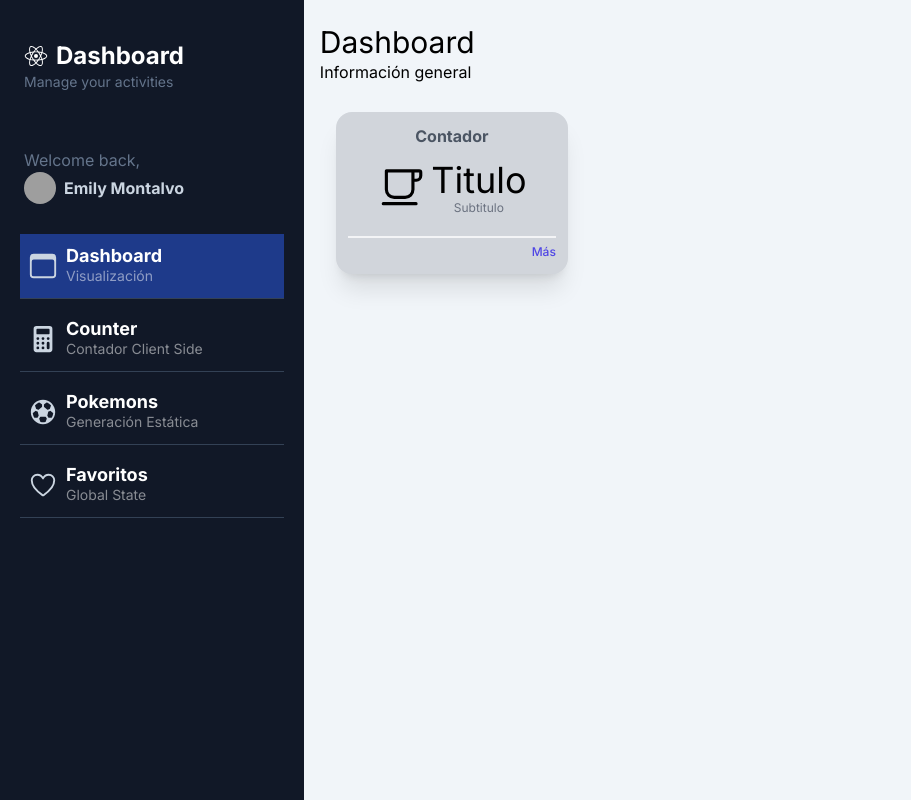
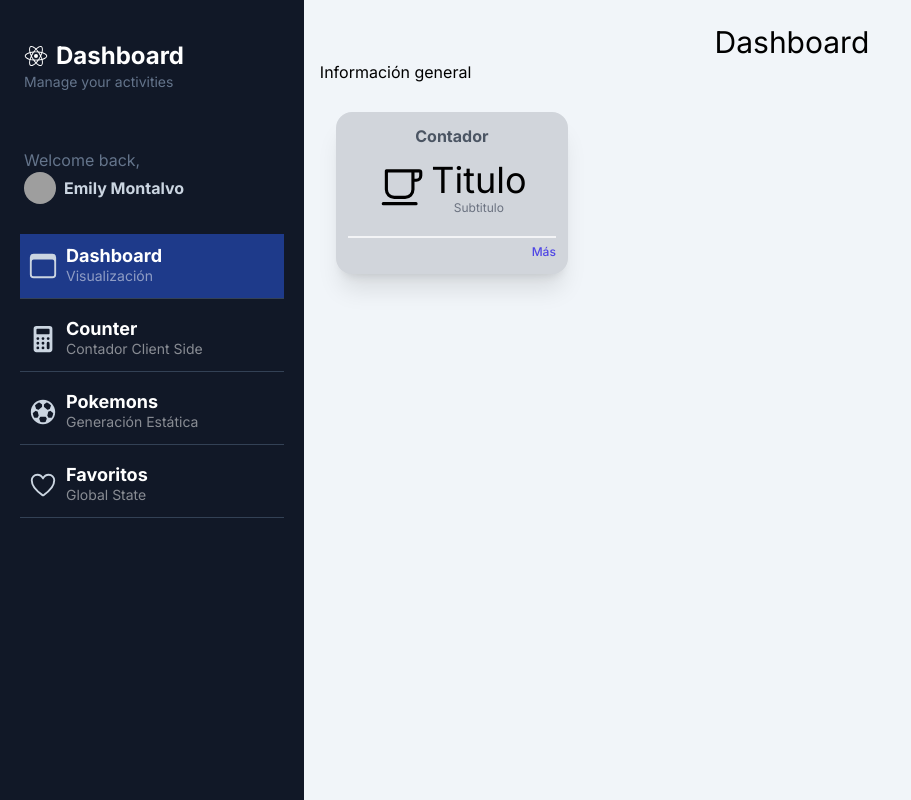
Before and after one commit to EmilyMontalvo/myDashboard-next, a Next.js app: page /dashboard/main in a window 1280 px wide. Shown: the whole page, without its empty margins (0-911 px from the left). Built offline with nearby package versions, Linux system fonts and the light colour scheme; grey boxes are pictures that could not be loaded.

Commit message:
feat: redux configuration

```diff
--- a/package.json
+++ b/package.json
@@ -9,10 +9,12 @@
     "lint": "next lint"
   },
   "dependencies": {
+    "@reduxjs/toolkit": "^2.2.3",
     "next": "14.2.1",
     "react": "^18",
     "react-dom": "^18",
-    "react-icons": "^5.0.1"
+    "react-icons": "^5.0.1",
+    "react-redux": "^9.1.1"
   },
   "devDependencies": {
     "@types/node": "^20",
--- a/src/app/dashboard/main/page.tsx
+++ b/src/app/dashboard/main/page.tsx
@@ -1,11 +1,17 @@
 import { SimpleWidget } from '@/components'
 import React from 'react'
+
+
+export const metadata = {
+ title: 'Admin dashboard',
+ description: 'Admin Dashboard',
+};
 
 const page = () => {
   return (
     <div className='text-black p-2'>
-      <h1 className='mt-2 text-3xl'>Dashboard</h1>
-      <span className=''>Información general</span>
+      <h1 className='mt-2 text-3xl text-center'>Dashboard</h1>
+      <span>Información general</span>
       <div className='flex flex-wrap p-2 mt-5'>
         <SimpleWidget/>
       </div>
--- a/src/app/layout.tsx
+++ b/src/app/layout.tsx
@@ -1,6 +1,7 @@
 import type { Metadata } from "next";
 import { Inter } from "next/font/google";
 import "./globals.css";
+import Providers from "@/store/providers";
 
 const inter = Inter({ subsets: ["latin"] });
 
@@ -16,7 +17,11 @@ export default function RootLayout({
 }>) {
   return (
     <html lang="en">
-      <body className={inter.className}>{children}</body>
+      <body className={inter.className}>
+        <Providers>
+        {children}
+        </Providers>
+        </body>
     </html>
   );
 }
--- /dev/null
+++ b/src/store/Providers.tsx
@@ -0,0 +1,18 @@
+'use client';
+import React from 'react'
+import { store } from "./";
+import { Provider } from 'react-redux'
+
+interface Props {
+    children: React.ReactNode
+}
+
+const Providers = ({children}:Props) => {
+  return (
+    <Provider store={store}>
+      {children}
+    </Provider>
+  )
+}
+
+export default Providers
--- /dev/null
+++ b/src/store/index.ts
@@ -0,0 +1,10 @@
+import { configureStore } from '@reduxjs/toolkit'
+
+export const store = configureStore({
+  reducer: {},
+})
+
+// Infer the `RootState` and `AppDispatch` types from the store itself
+export type RootState = ReturnType<typeof store.getState>
+// Inferred type: {posts: PostsState, comments: CommentsState, users: UsersState}
+export type AppDispatch = typeof store.dispatch
```
Also changed, not shown: 1 other file (tests, documents, lock files or other folders).
